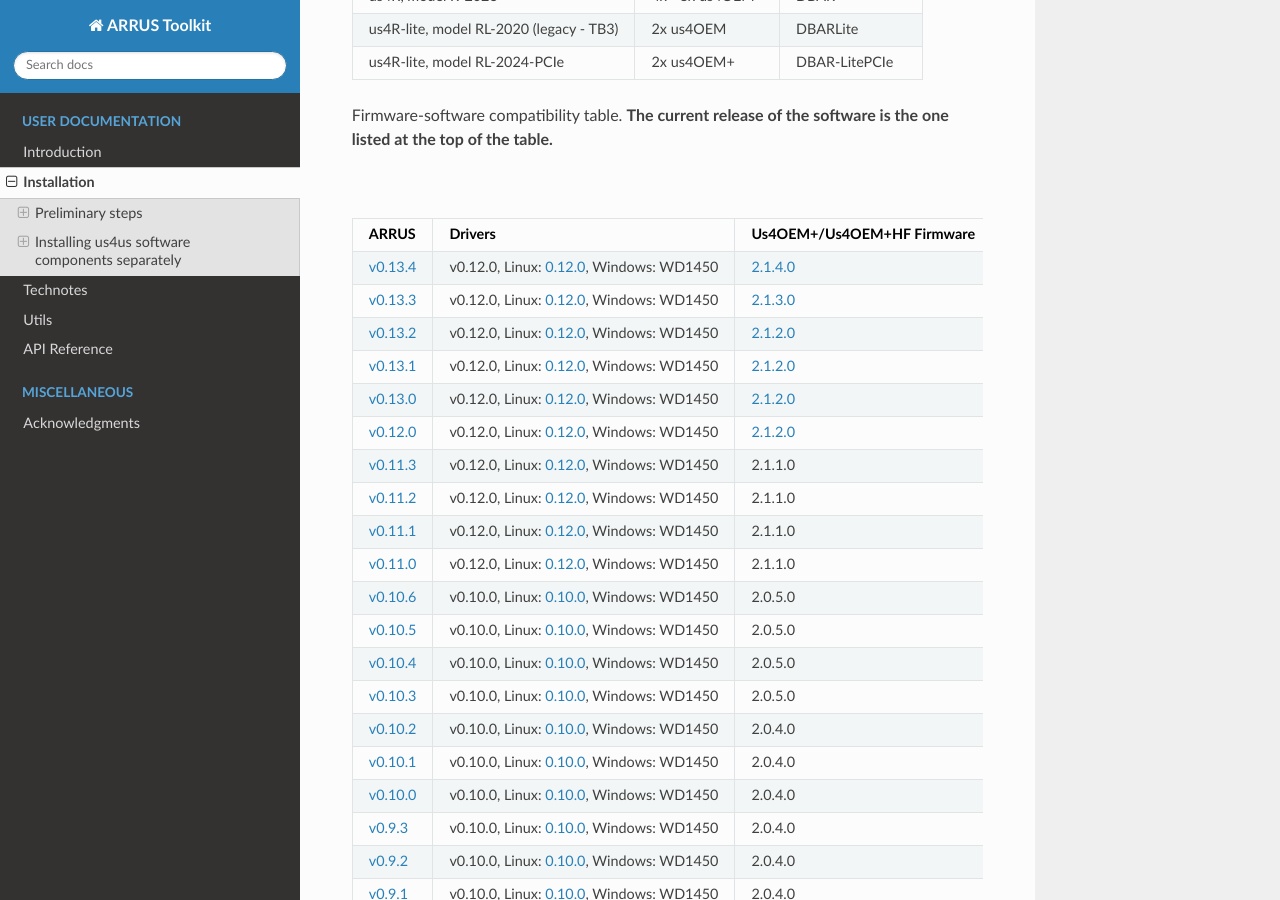
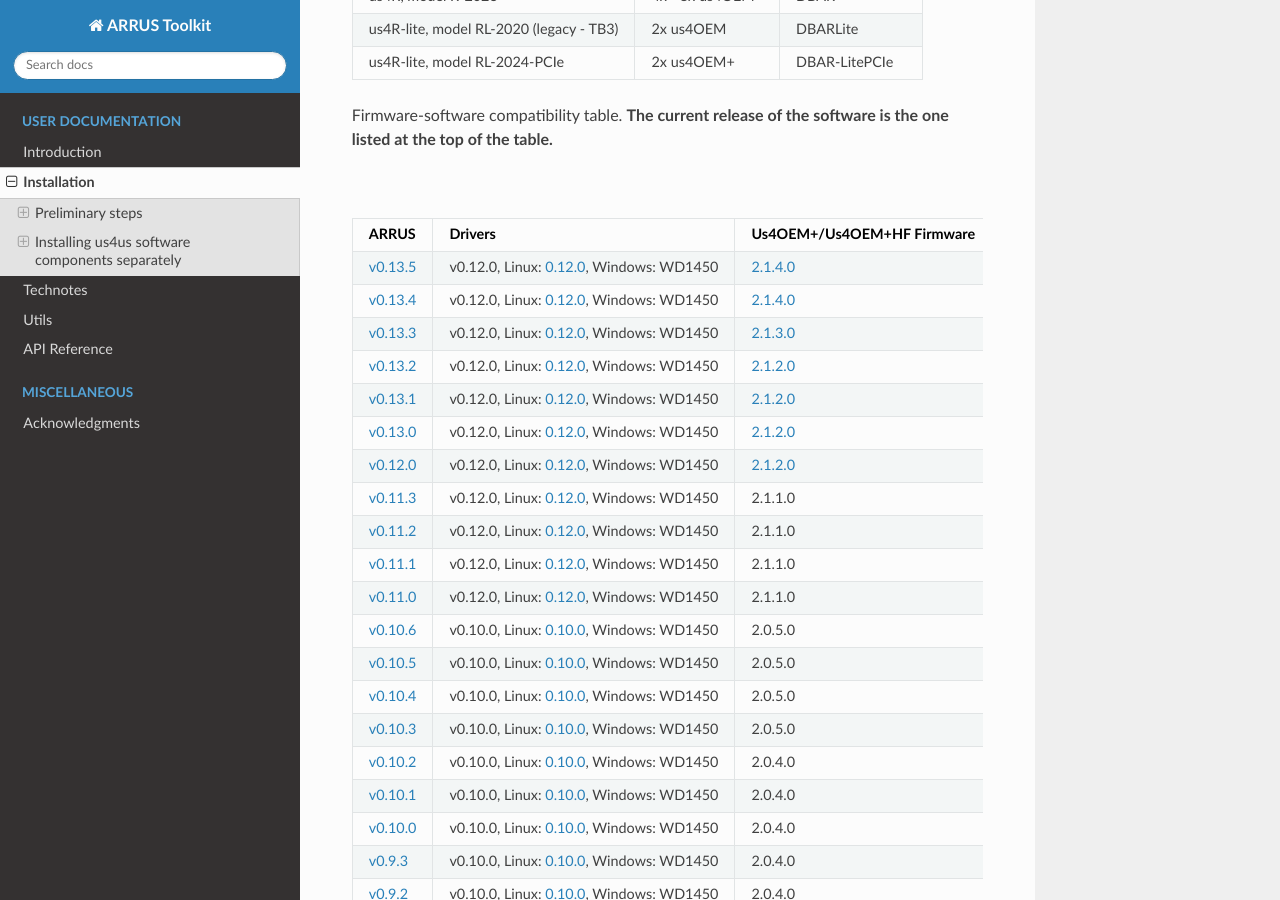
Before and after one commit to us4useu/arrus-toolkit, a Sphinx documentation site: the page built from docs/content/installation/index.rst, in a window 1280 px wide and 900 px high, scrolled down 4592 px. Built offline with Sphinx 7.4.7 and the Read the Docs theme 3.1.0, drawn with Linux system fonts in a browser that asks for light colours.

Commit message:
Version 0.13.5

```diff
--- a/docs/content/installation/index.rst
+++ b/docs/content/installation/index.rst
@@ -171,6 +171,14 @@
      - DBAR-Lite-PCIe Firmware
      - DBAR Firmware
      - CUDA
+   * - `v0.13.5 <https://github.com/us4useu/arrus/releases/tag/v0.13.5>`__
+     - v0.12.0, Linux: `0.12.0 <https://github.com/us4useu/us4r-drivers/releases/download/v0.12.0/us4r-lkm-v0.12.0.run>`__, Windows: WD1450
+     - `2.1.4.0 <https://github.com/us4useu/us4r-drivers/releases/tag/v0.14.4>`__
+     - 1.0.1.0, TX: a
+     - 0x243a5479
+     - 1.0.x-1.2.0
+     - 0x705c9732/0xc34eafc3/0xa0ef96f2
+     - 10.1-12.2
    * - `v0.13.4 <https://github.com/us4useu/arrus/releases/tag/v0.13.4>`__
      - v0.12.0, Linux: `0.12.0 <https://github.com/us4useu/us4r-drivers/releases/download/v0.12.0/us4r-lkm-v0.12.0.run>`__, Windows: WD1450
      - `2.1.4.0 <https://github.com/us4useu/us4r-drivers/releases/tag/v0.14.4>`__
```
